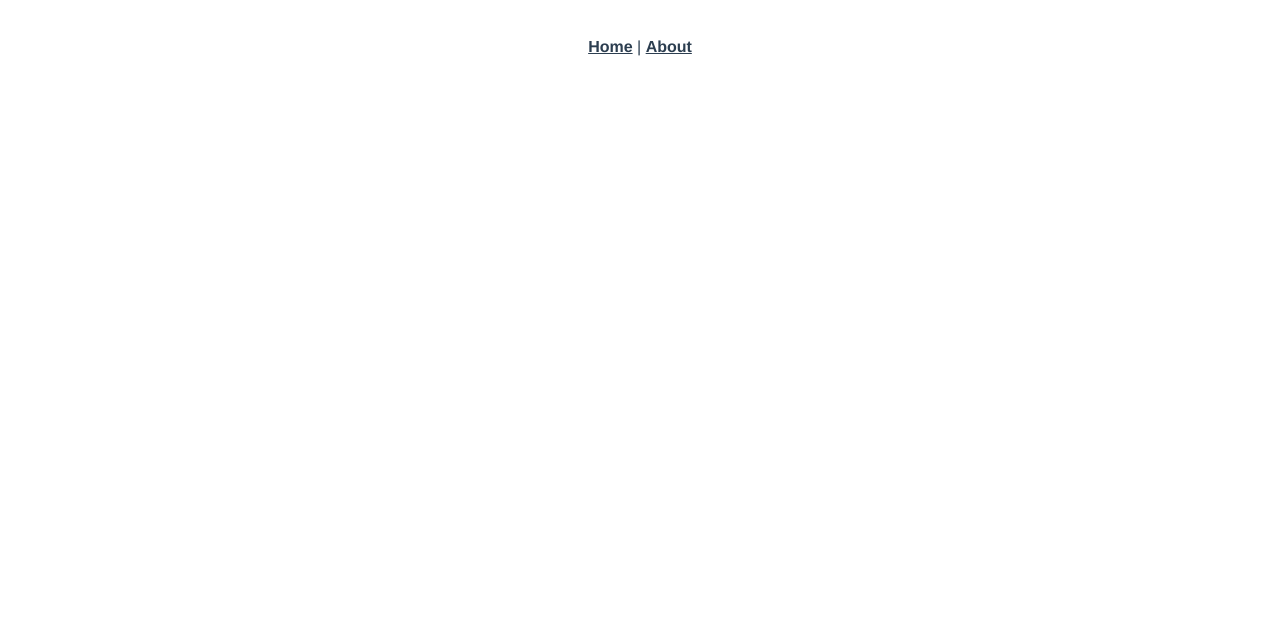
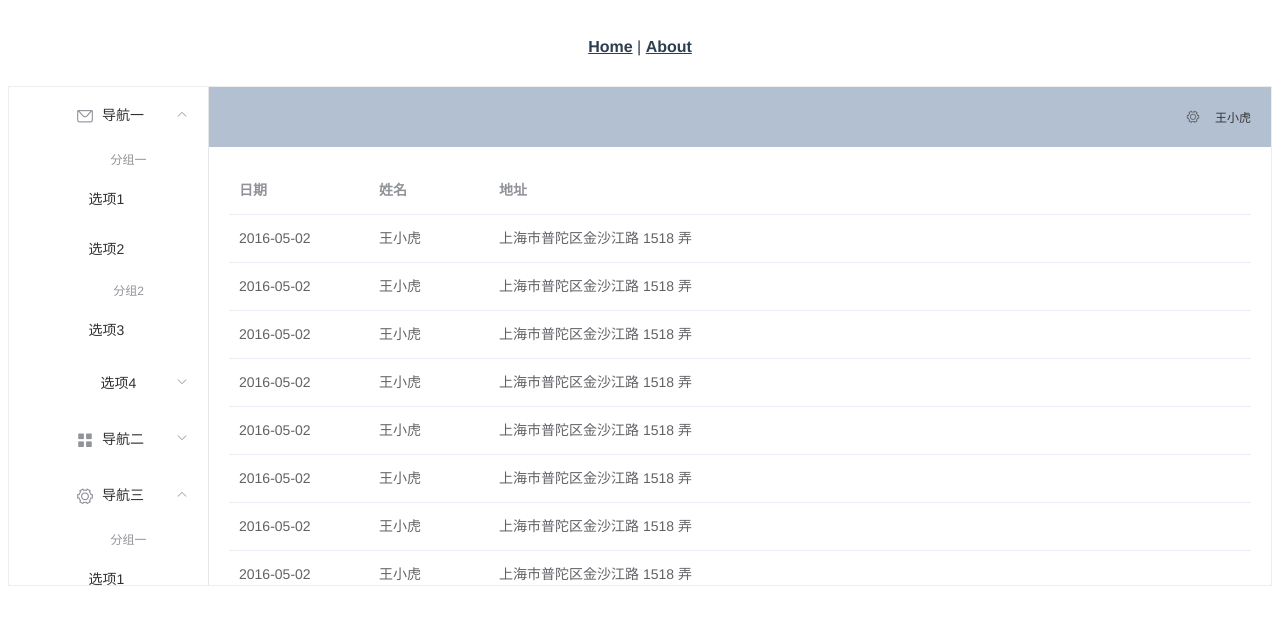
Before and after one commit to TouchFishBoys/WorkManagerClient, a Vue app: page /filelist in a window 1280 px wide. Shown: the top 624 px of the page. Built offline with nearby package versions, Linux system fonts and the light colour scheme.

Commit message:
add FileList(somethine wrong)

```diff
--- /dev/null
+++ b/src/components/FileList.vue
@@ -0,0 +1,113 @@
+<template>
+  <el-container style="height: 500px; border: 1px solid #eee">
+    <el-aside width="200px" style="background-color: rgb(238, 241, 246)">
+      <el-menu :default-openeds="['1', '3']">
+        <el-submenu index="1">
+          <template slot="title"
+            ><i class="el-icon-message"></i>导航一</template
+          >
+          <el-menu-item-group>
+            <template slot="title">分组一</template>
+            <el-menu-item index="1-1">选项1</el-menu-item>
+            <el-menu-item index="1-2">选项2</el-menu-item>
+          </el-menu-item-group>
+          <el-menu-item-group title="分组2">
+            <el-menu-item index="1-3">选项3</el-menu-item>
+          </el-menu-item-group>
+          <el-submenu index="1-4">
+            <template slot="title">选项4</template>
+            <el-menu-item index="1-4-1">选项4-1</el-menu-item>
+          </el-submenu>
+        </el-submenu>
+        <el-submenu index="2">
+          <template slot="title"><i class="el-icon-menu"></i>导航二</template>
+          <el-menu-item-group>
+            <template slot="title">分组一</template>
+            <el-menu-item index="2-1">选项1</el-menu-item>
+            <el-menu-item index="2-2">选项2</el-menu-item>
+          </el-menu-item-group>
+          <el-menu-item-group title="分组2">
+            <el-menu-item index="2-3">选项3</el-menu-item>
+          </el-menu-item-group>
+          <el-submenu index="2-4">
+            <template slot="title">选项4</template>
+            <el-menu-item index="2-4-1">选项4-1</el-menu-item>
+          </el-submenu>
+        </el-submenu>
+        <el-submenu index="3">
+          <template slot="title"
+            ><i class="el-icon-setting"></i>导航三</template
+          >
+          <el-menu-item-group>
+            <template slot="title">分组一</template>
+            <el-menu-item index="3-1">选项1</el-menu-item>
+            <el-menu-item index="3-2">选项2</el-menu-item>
+          </el-menu-item-group>
+          <el-menu-item-group title="分组2">
+            <el-menu-item index="3-3">选项3</el-menu-item>
+          </el-menu-item-group>
+          <el-submenu index="3-4">
+            <template slot="title">选项4</template>
+            <el-menu-item index="3-4-1">选项4-1</el-menu-item>
+          </el-submenu>
+        </el-submenu>
+      </el-menu>
+    </el-aside>
+
+    <el-container>
+      <el-header style="text-align: right; font-size: 12px">
+        <el-dropdown>
+          <i class="el-icon-setting" style="margin-right: 15px"></i>
+          <el-dropdown-menu slot="dropdown">
+            <el-dropdown-item>查看</el-dropdown-item>
+            <el-dropdown-item>新增</el-dropdown-item>
+            <el-dropdown-item>删除</el-dropdown-item>
+          </el-dropdown-menu>
+        </el-dropdown>
+        <span>王小虎</span>
+      </el-header>
+
+      <el-main>
+        <el-table :data="tableData">
+          <el-table-column prop="date" label="日期" width="140">
+          </el-table-column>
+          <el-table-column prop="name" label="姓名" width="120">
+          </el-table-column>
+          <el-table-column prop="address" label="地址"> </el-table-column>
+          <p v-for="item in cols" :key="1">
+            <el-table-column prop="date" :label="item" width="140">
+            </el-table-column>
+          </p>
+        </el-table>
+      </el-main>
+    </el-container>
+  </el-container>
+</template>
+
+<script>
+export default {
+  data() {
+    const item = {
+        date: "2016-05-02",
+        name: "王小虎",
+        address: "上海市普陀区金沙江路 1518 弄"
+      },
+      cols = ["日期", "姓名", "地址"];
+    return {
+      tableData: Array(20).fill(item)
+    };
+  }
+};
+</script>
+
+<style>
+.el-header {
+  background-color: #b3c0d1;
+  color: #333;
+  line-height: 60px;
+}
+
+.el-aside {
+  color: #333;
+}
+</style>
--- a/src/router/index.js
+++ b/src/router/index.js
@@ -3,6 +3,7 @@
 import Home from "../views/Home.vue";
 import Login from "../components/Login.vue";
 import Upload from "../components/Upload.vue";
+import FileList from "../components/FileList.vue";
 
 Vue.use(VueRouter);
 
@@ -23,6 +24,11 @@
     component: Upload
   },
   {
+    path: "/filelist",
+    name: "FileList",
+    component: FileList
+  },
+  {
     path: "/about",
     name: "About",
     // route level code-splitting
```
